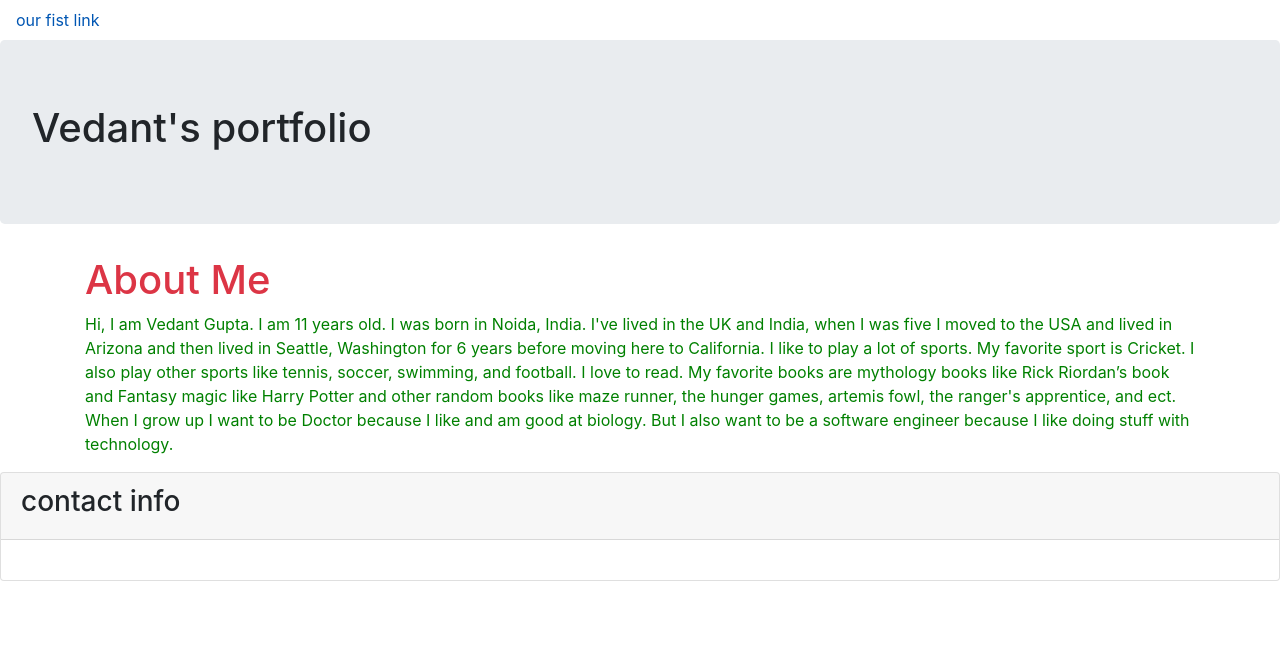
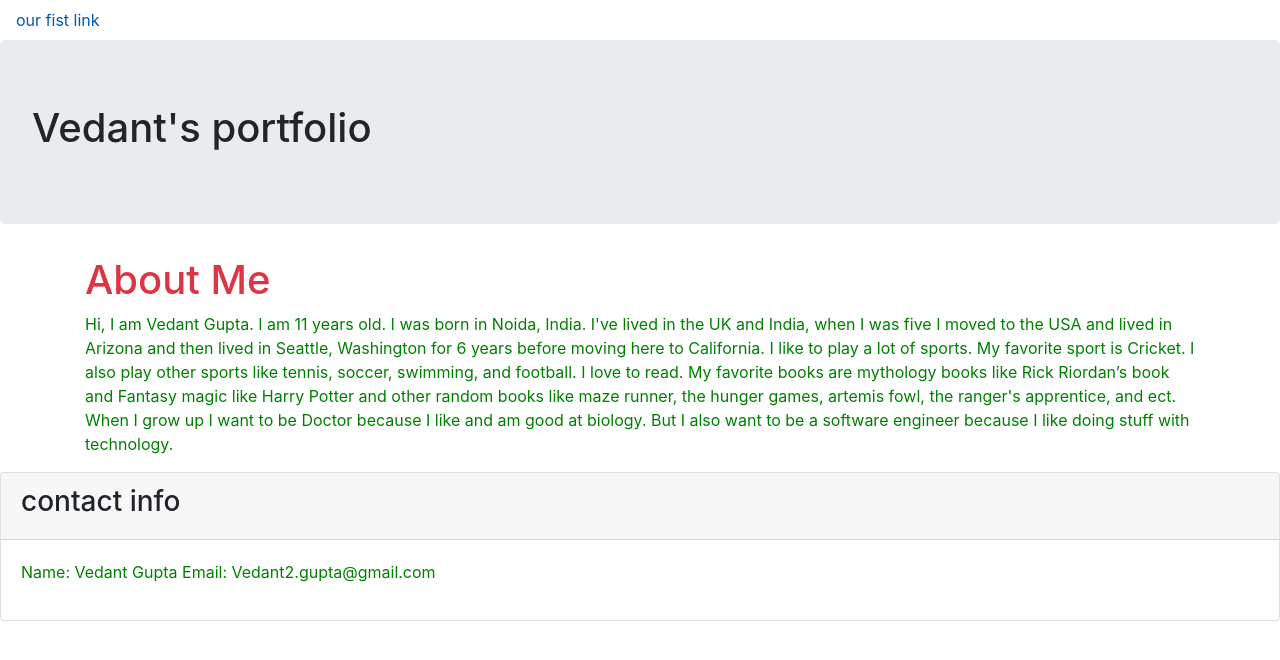
Before and after one commit to Me-duh/portfolio, a plain HTML site: page Index.html in a window 1280 px wide. Drawn offline with nearby package versions, Linux system fonts and the light colour scheme.

Commit message:
Add files via upload

```diff
--- a/Index.html
+++ b/Index.html
@@ -27,7 +27,12 @@
                 <h3>contact info</h3>
             </div>
             <div class="card-body">
-
+                <div class="card-text">
+                    <p>
+                        Name: Vedant Gupta
+                        Email: Vedant2.gupta@gmail.com
+                    </p>
+                </div>
             </div>
         </div>
 
```
